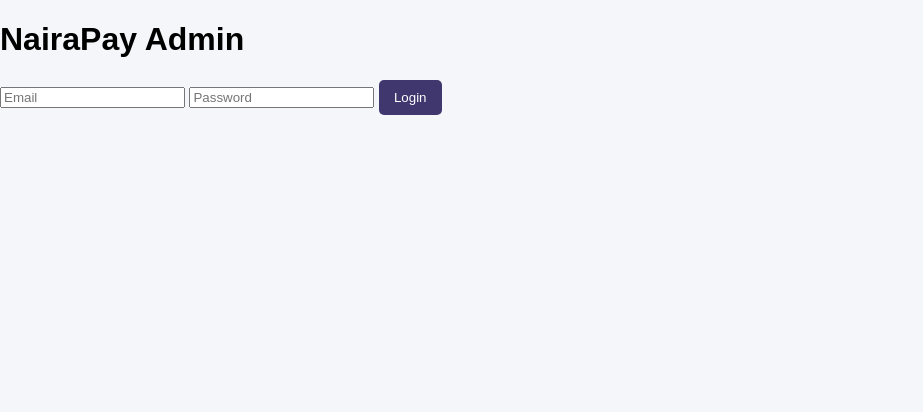
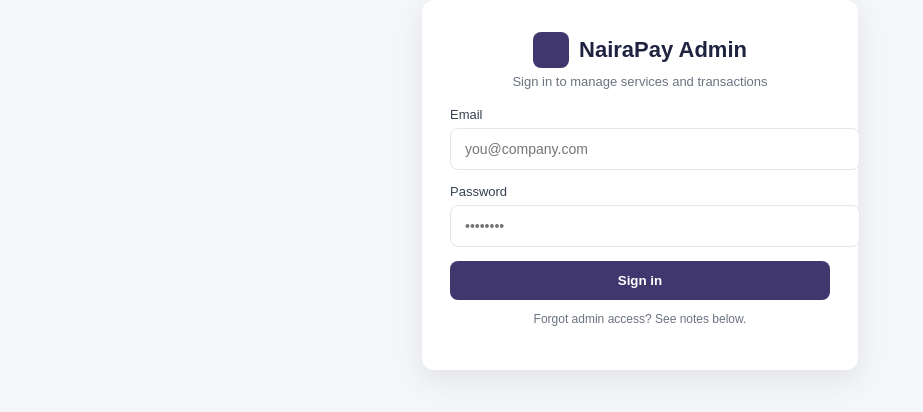
Before and after one commit to GeorgieW1/nairapay-backend, a website: page views/login.html in a window 1280 px wide. Shown: the whole page, without its empty margins (0-923 px from the left). Drawn offline with Linux system fonts and the light colour scheme.

Commit message:
feat(ui): redesign admin login page with modern styles and inline errors

```diff
--- a/public/style.css
+++ b/public/style.css
@@ -45,3 +45,95 @@
   cursor: pointer;
   border-radius: 5px;
 }
+
+/* ===== Login Page ===== */
+.login-container {
+  margin: auto;
+  width: 100%;
+  max-width: 380px;
+  background: #ffffff;
+  border-radius: 12px;
+  box-shadow: 0 10px 30px rgba(0,0,0,0.08);
+  padding: 32px 28px;
+  text-align: center;
+}
+
+.login-brand {
+  display: flex;
+  align-items: center;
+  justify-content: center;
+  gap: 10px;
+  margin-bottom: 6px;
+}
+
+.login-brand .logo {
+  width: 36px;
+  height: 36px;
+  background: #40376E;
+  border-radius: 8px;
+}
+
+.login-title {
+  margin: 0;
+  color: #1f2340;
+  font-size: 22px;
+  font-weight: 700;
+}
+
+.login-subtitle {
+  margin: 4px 0 18px;
+  color: #6b7280;
+  font-size: 13px;
+}
+
+.form-group {
+  text-align: left;
+  margin-bottom: 14px;
+}
+
+.form-group label {
+  display: block;
+  margin-bottom: 6px;
+  color: #374151;
+  font-size: 13px;
+}
+
+.form-control {
+  width: 100%;
+  border: 1px solid #e5e7eb;
+  border-radius: 8px;
+  padding: 12px 14px;
+  font-size: 14px;
+  outline: none;
+  transition: border-color .2s ease;
+}
+
+.form-control:focus {
+  border-color: #40376E;
+}
+
+.btn-primary {
+  width: 100%;
+  padding: 12px 14px;
+  background: #40376E;
+  border-radius: 8px;
+  color: #fff;
+  font-weight: 600;
+}
+
+.help-text {
+  margin-top: 12px;
+  color: #6b7280;
+  font-size: 12px;
+}
+
+.error-banner {
+  display: none;
+  background: #fef2f2;
+  color: #991b1b;
+  border: 1px solid #fecaca;
+  padding: 10px 12px;
+  border-radius: 8px;
+  font-size: 13px;
+  margin-bottom: 12px;
+}
--- a/views/login.html
+++ b/views/login.html
@@ -8,14 +8,51 @@
 </head>
 <body>
   <div class="login-container">
-    <h1>NairaPay Admin</h1>
+    <div class="login-brand">
+      <div class="logo"></div>
+      <h1 class="login-title">NairaPay Admin</h1>
+    </div>
+    <p class="login-subtitle">Sign in to manage services and transactions</p>
+
+    <div id="errorBanner" class="error-banner"></div>
+
     <form id="loginForm">
-      <input type="email" id="email" placeholder="Email" required />
-      <input type="password" id="password" placeholder="Password" required />
-      <button type="submit">Login</button>
+      <div class="form-group">
+        <label for="email">Email</label>
+        <input class="form-control" type="email" id="email" placeholder="you@company.com" required />
+      </div>
+      <div class="form-group">
+        <label for="password">Password</label>
+        <input class="form-control" type="password" id="password" placeholder="••••••••" required />
+      </div>
+      <button class="btn-primary" type="submit">Sign in</button>
     </form>
+
+    <p class="help-text">Forgot admin access? See notes below.</p>
   </div>
 
   <script src="/index.js"></script>
+  <script>
+    // Optional UX: Show errors inline instead of alert
+    document.addEventListener('DOMContentLoaded', () => {
+      const form = document.getElementById('loginForm');
+      const banner = document.getElementById('errorBanner');
+      if (!form) return;
+
+      form.addEventListener('submit', async (e) => {
+        banner.style.display = 'none';
+        banner.textContent = '';
+        // Let /public/index.js perform the actual fetch
+        // We just wait a tick and if localStorage didn't get a token, show error
+        setTimeout(() => {
+          const token = localStorage.getItem('token');
+          if (!token) {
+            banner.textContent = 'Invalid credentials. Please try again.';
+            banner.style.display = 'block';
+          }
+        }, 800);
+      });
+    });
+  </script>
 </body>
 </html>
```
